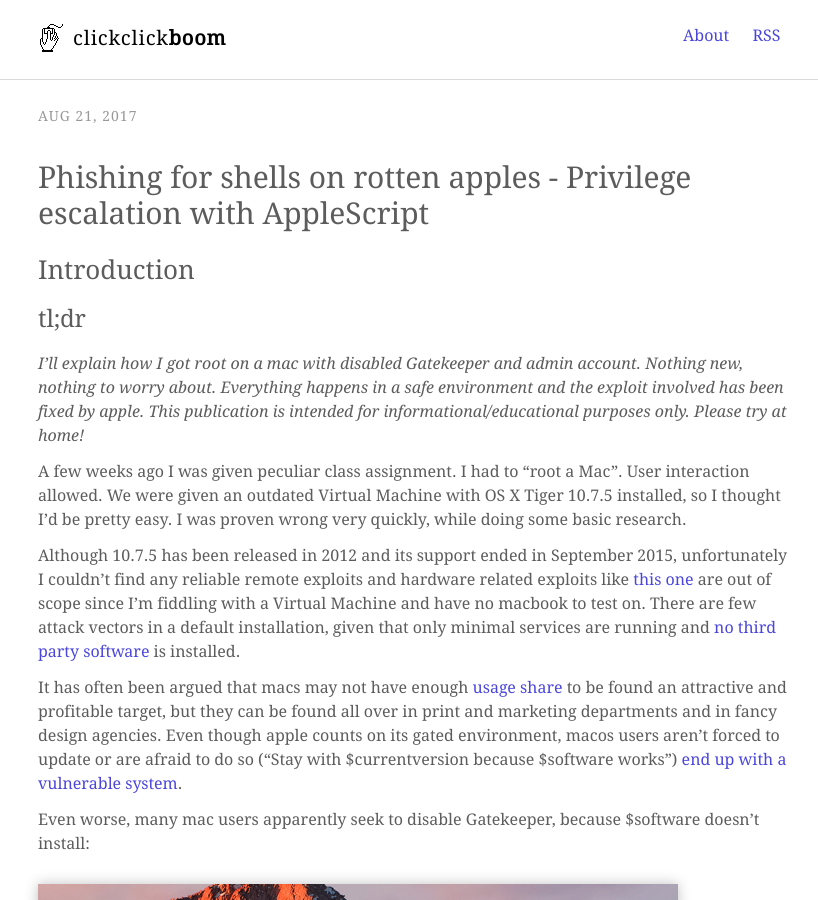
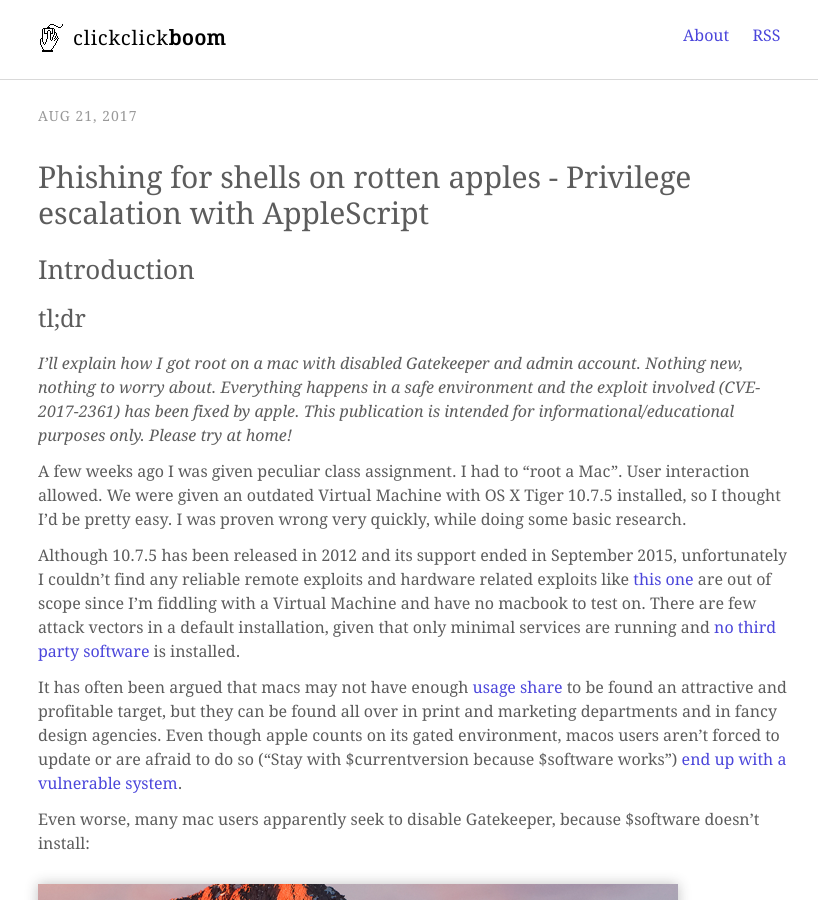
Before and after one commit to mrpnkt/mrpnkt.github.io, a Jekyll site: the page built from _posts/2017-08-22-phishing-for-shells-on-rotten-apples.md, in a window 1280 px wide and 900 px high. Shown: the whole window, without its empty margins (226-1044 px from the left). Built offline with Jekyll 4.4.1, drawn with Linux system fonts in a browser that asks for light colours.

Commit message:
Update 2017-08-22-phishing-for-shells-on-rotten-apples.md

```diff
--- a/_posts/2017-08-22-phishing-for-shells-on-rotten-apples.md
+++ b/_posts/2017-08-22-phishing-for-shells-on-rotten-apples.md
@@ -9,7 +9,7 @@ title: Phishing for shells on rotten apples - Privilege escalation with AppleScr
 ## Introduction
 
 ### tl;dr
-*I'll explain how I got root on a mac with disabled Gatekeeper and admin account. Nothing new, nothing to worry about. Everything happens in a safe environment and the exploit involved has been fixed by apple. This publication is intended for informational/educational purposes only. Please try at home!*
+*I'll explain how I got root on a mac with disabled Gatekeeper and admin account. Nothing new, nothing to worry about. Everything happens in a safe environment and the exploit involved (CVE-2017-2361) has been fixed by apple. This publication is intended for informational/educational purposes only. Please try at home!*
 
 A few weeks ago I was given peculiar class assignment. I had to “root a Mac”. User interaction allowed. We were given an outdated Virtual Machine with OS X Tiger 10.7.5 installed, so I thought I’d be pretty easy. I was proven wrong very quickly, while doing some basic research.
 
```
